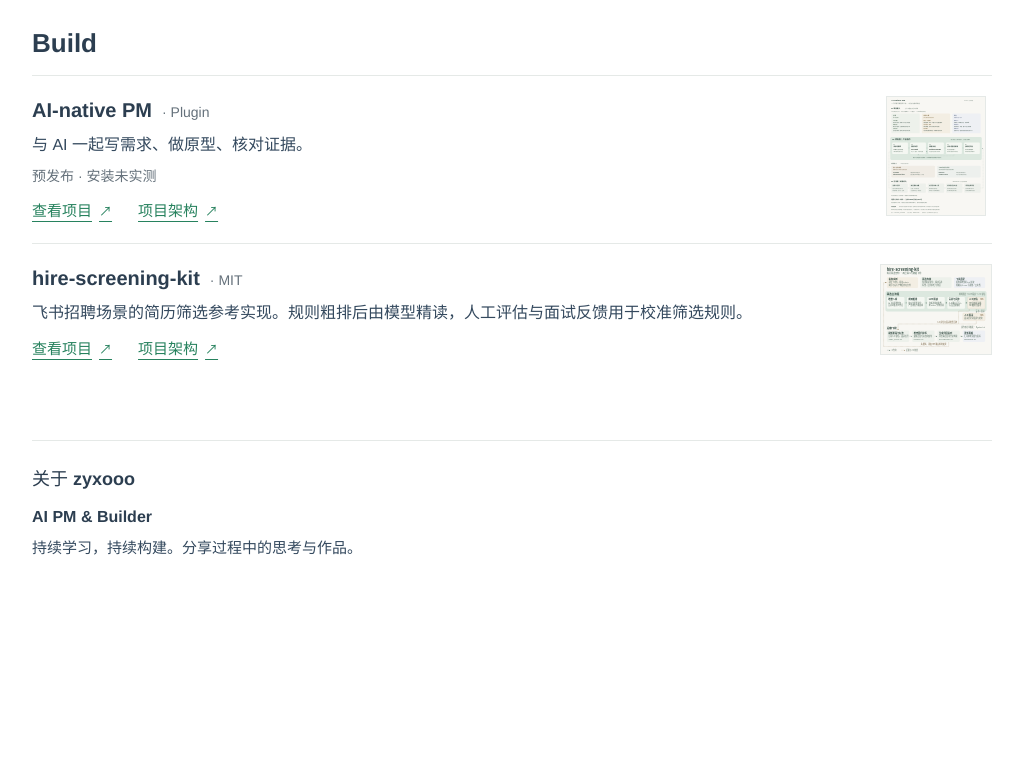
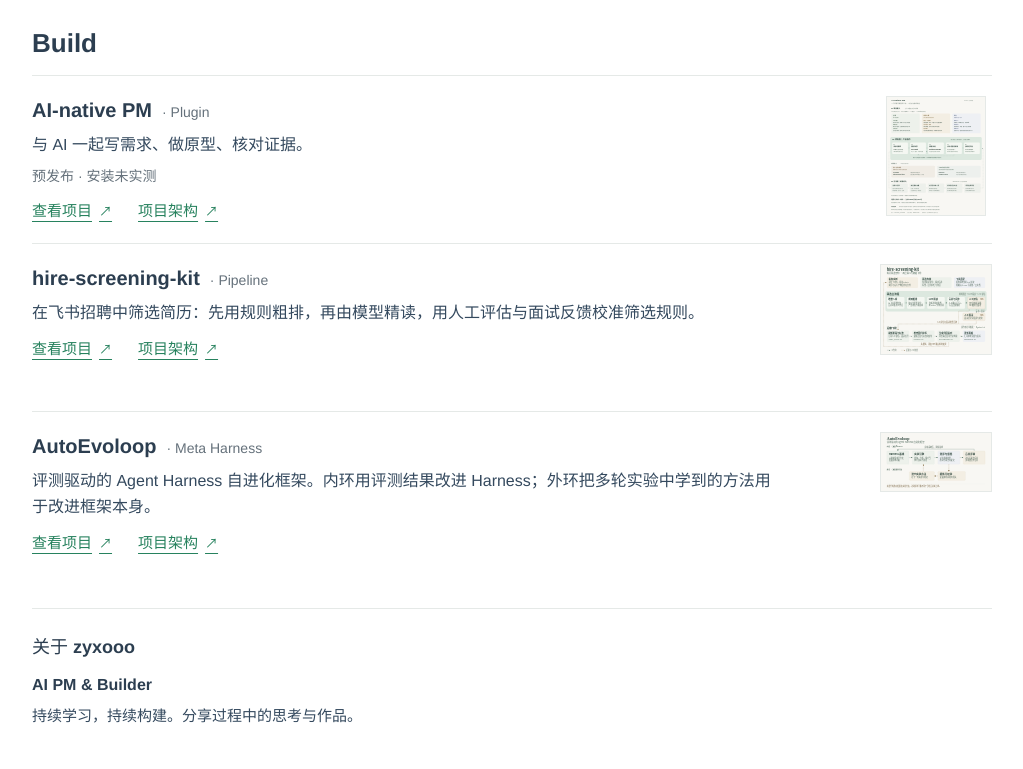
Before and after one commit to shihao-zhang/zyxooo-lab, a plain HTML site: page index.html in a window 1280 px wide. Shown: the part 689-1458 px from the top of the page, without its empty margins (128-1151 px from the left). Before the commit the page ends 1290 px from the top, so only its background shows below. Drawn offline with Linux system fonts and the light colour scheme.

Commit message:
Label Build architectures and publish the AutoEvoloop double loop

```diff
--- a/index.html
+++ b/index.html
@@ -139,8 +139,8 @@
         </article>
         <article class="project">
           <div class="project-copy">
-            <h3>hire-screening-kit <span class="byline">· MIT</span></h3>
-            <p>飞书招聘场景的简历筛选参考实现。规则粗排后由模型精读，人工评估与面试反馈用于校准筛选规则。</p>
+            <h3>hire-screening-kit <span class="byline">· Pipeline</span></h3>
+            <p>在飞书招聘中筛选简历：先用规则粗排，再由模型精读，用人工评估与面试反馈校准筛选规则。</p>
             <div class="links">
               <a href="https://github.com/shihao-zhang/hire-screening-kit-oss" target="_blank" rel="noopener noreferrer">查看项目 <span class="arrow" aria-hidden="true">↗</span></a>
               <a href="assets/hire-screening-kit-architecture.svg" target="_blank" rel="noopener">项目架构 <span class="arrow" aria-hidden="true">↗</span></a>
@@ -153,6 +153,21 @@
             <p class="sr-only" id="hire-diagram-description">投递从飞书招聘进入私有工作区，先经规则粗排，再经模型精读。筛选结果经人工确认后同步到飞书多维表格，由招聘团队复核和跟进。人工评估与面试结果用于回归核对；规则调整先模拟，再由人确认。</p>
           </figure>
         </article>
+        <article class="project">
+          <div class="project-copy">
+            <h3>AutoEvoloop <span class="byline">· Meta Harness</span></h3>
+            <p>评测驱动的 Agent Harness 自进化框架。内环用评测结果改进 Harness；外环把多轮实验中学到的方法用于改进框架本身。</p>
+            <div class="links">
+              <a href="https://github.com/yoolee-agent-evoloop/auto-evoloop-registry" target="_blank" rel="noopener noreferrer">查看项目 <span class="arrow" aria-hidden="true">↗</span></a>
+              <a href="assets/auto-evoloop-architecture.svg" target="_blank" rel="noopener">项目架构 <span class="arrow" aria-hidden="true">↗</span></a>
+            </div>
+          </div>
+          <figure>
+            <a class="diagram-link" href="assets/auto-evoloop-architecture.svg" target="_blank" rel="noopener" title="查看项目架构原图" aria-label="查看 AutoEvoloop 项目架构原图（新窗口）">
+              <img src="assets/auto-evoloop-architecture.svg" width="1200" height="628" alt="AutoEvoloop 双环：内环用评测和评审更新 Harness 基线；外环从多轮实验中提炼元经验，改进实验方法，再用后续实验验证。">
+            </a>
+          </figure>
+        </article>
       </section>
     </main>
     <footer id="about" aria-labelledby="about-title">
```
Also changed, not shown: assets/auto-evoloop-architecture.svg (added).
